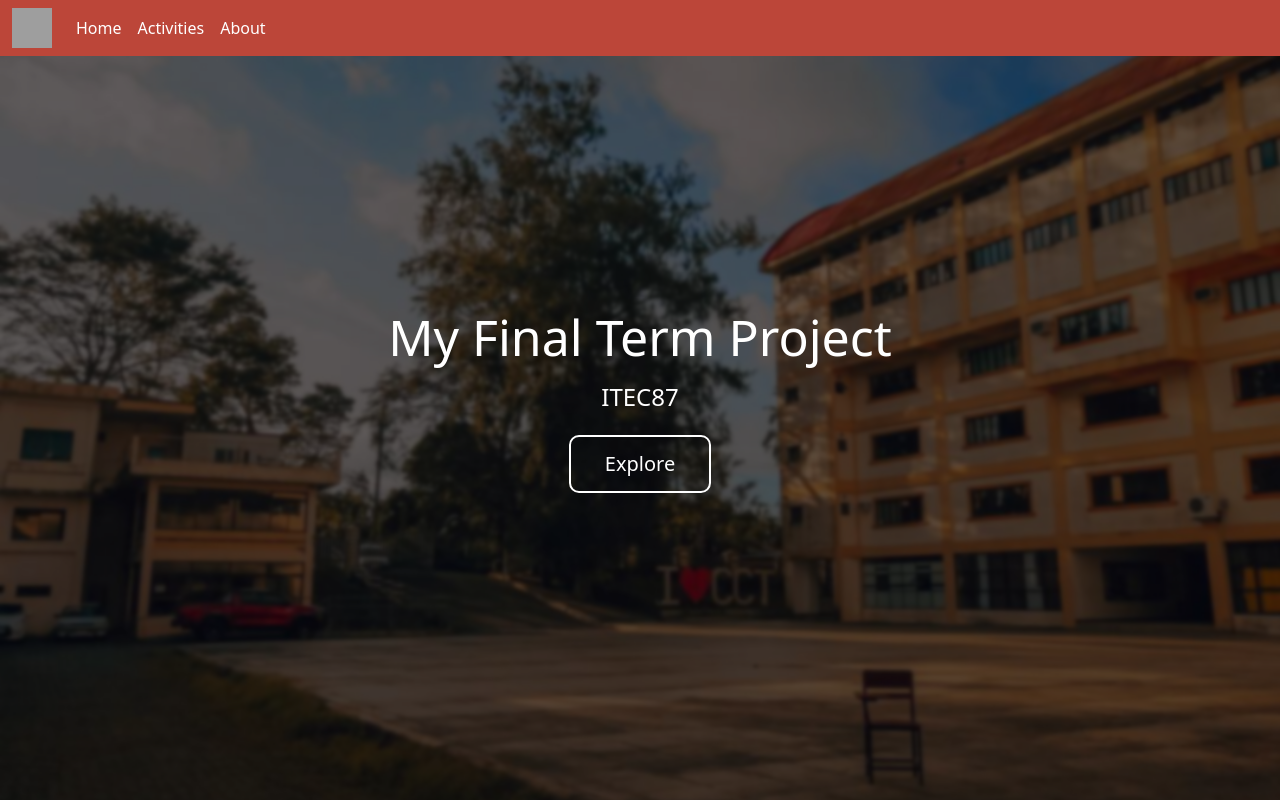
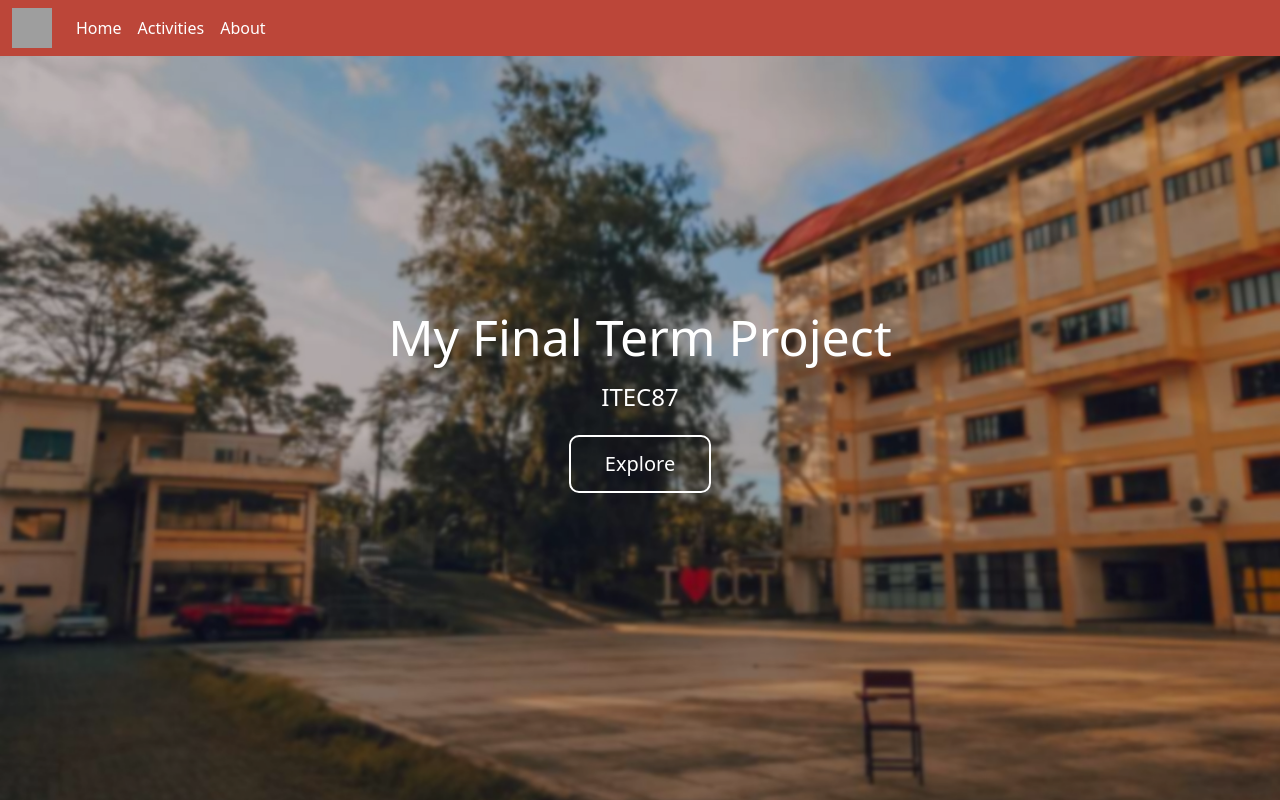
Before and after one commit to lawrence0701/My_Final_proj_ITEC87, a plain HTML site: page index.html in a window 1280 px wide. Shown: the top 800 px of the page. Drawn offline with nearby package versions, Linux system fonts and the light colour scheme; grey boxes are pictures that could not be loaded.

Commit message:
Update index.html

```diff
--- a/index.html
+++ b/index.html
@@ -53,7 +53,7 @@
       height: 400px;
     "
   >
-    <div class="mask" style="background-color: rgba(0, 0, 0, 0.6);">
+    <div class="mask" style="background-color: rgba(0, 0, 0, 0.2);">
       <div class="d-flex justify-content-center align-items-center h-100">
         <div class="text-white">
           <h1 class="mb-3">My Final Term Project</h1>
```
